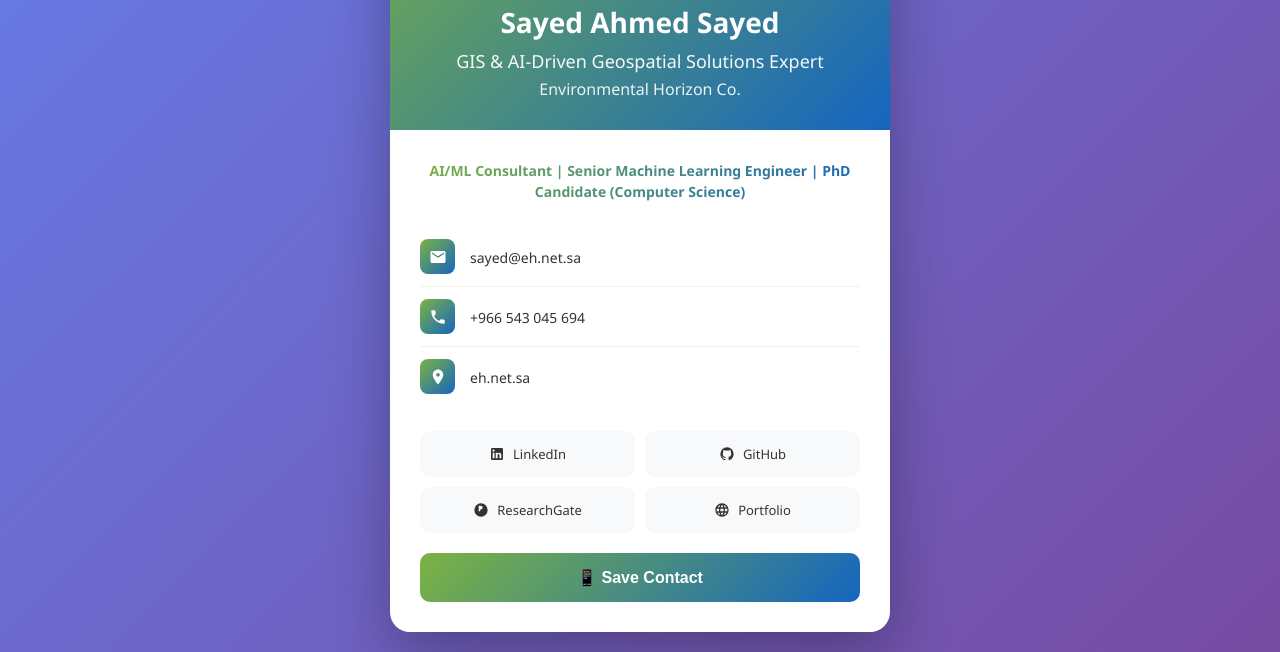
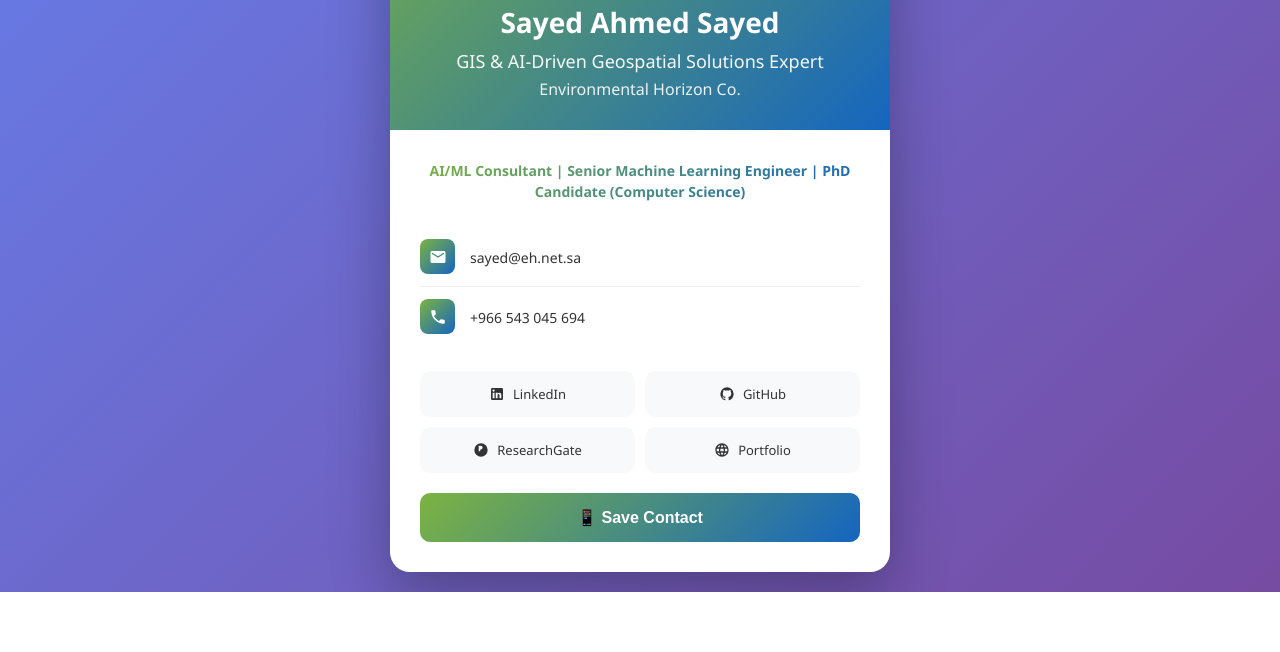
Before and after one commit to SASayed/business-card, a plain HTML site: page index.html in a window 1280 px wide. Shown: the part 222-874 px from the top of the page. After the commit the page ends 814 px from the top, so only its background shows below. Drawn offline with Linux system fonts and the light colour scheme.

Commit message:
Remove contact item from index.html
Removed contact item section from the HTML.

```diff
--- a/index.html
+++ b/index.html
@@ -278,17 +278,6 @@
                         <a href="tel:+966543045694">+966 543 045 694</a>
                     </div>
                 </div>
-
-                <div class="contact-item">
-                    <div class="contact-icon">
-                        <svg xmlns="http://www.w3.org/2000/svg" viewBox="0 0 24 24">
-                            <path d="M12 2C8.13 2 5 5.13 5 9c0 5.25 7 13 7 13s7-7.75 7-13c0-3.87-3.13-7-7-7zm0 9.5c-1.38 0-2.5-1.12-2.5-2.5s1.12-2.5 2.5-2.5 2.5 1.12 2.5 2.5-1.12 2.5-2.5 2.5z"/>
-                        </svg>
-                    </div>
-                    <div class="contact-details">
-                        <a href="https://eh.net.sa" target="_blank">eh.net.sa</a>
-                    </div>
-                </div>
             </div>
 
             <div class="social-links">
```
